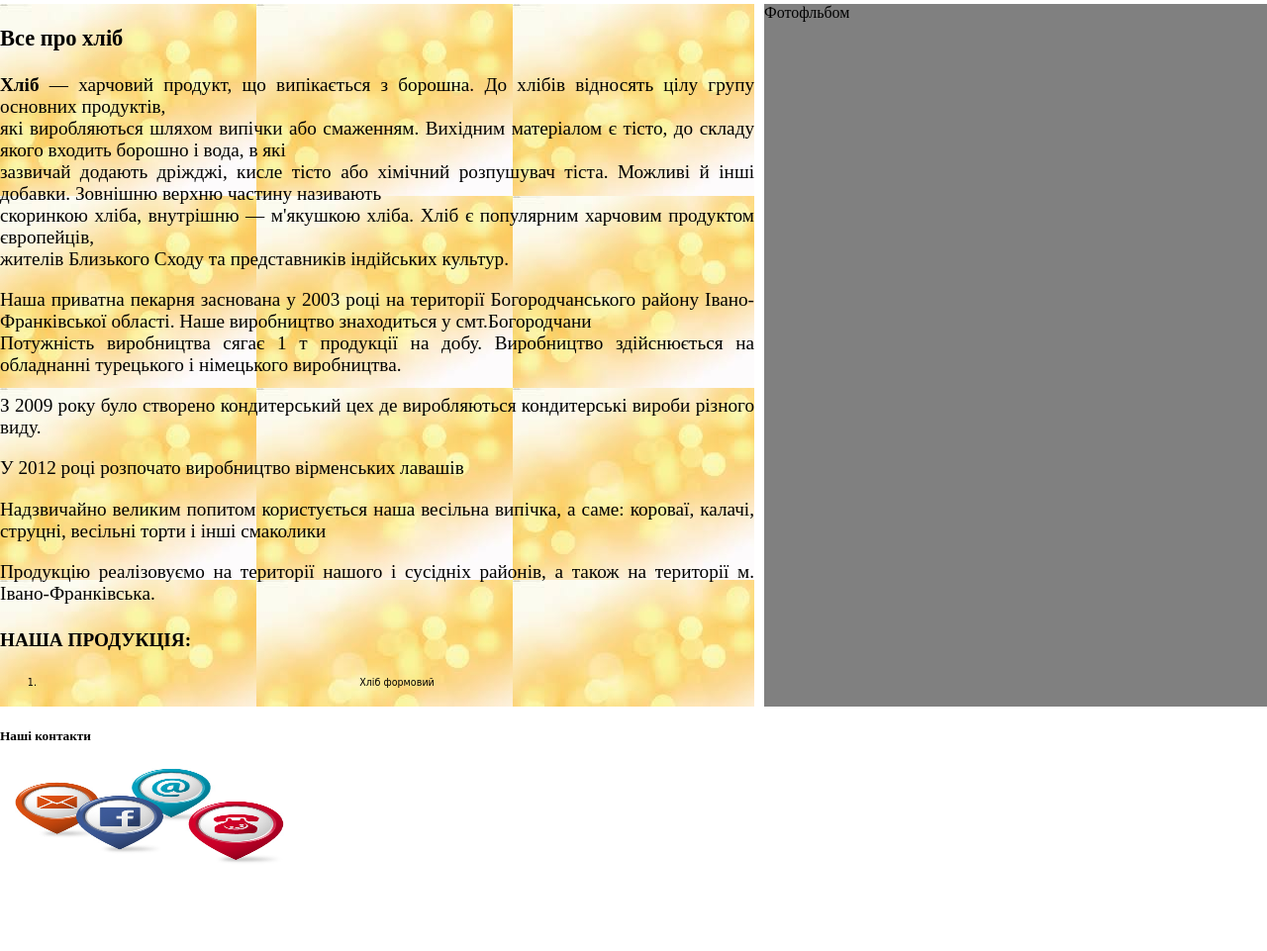
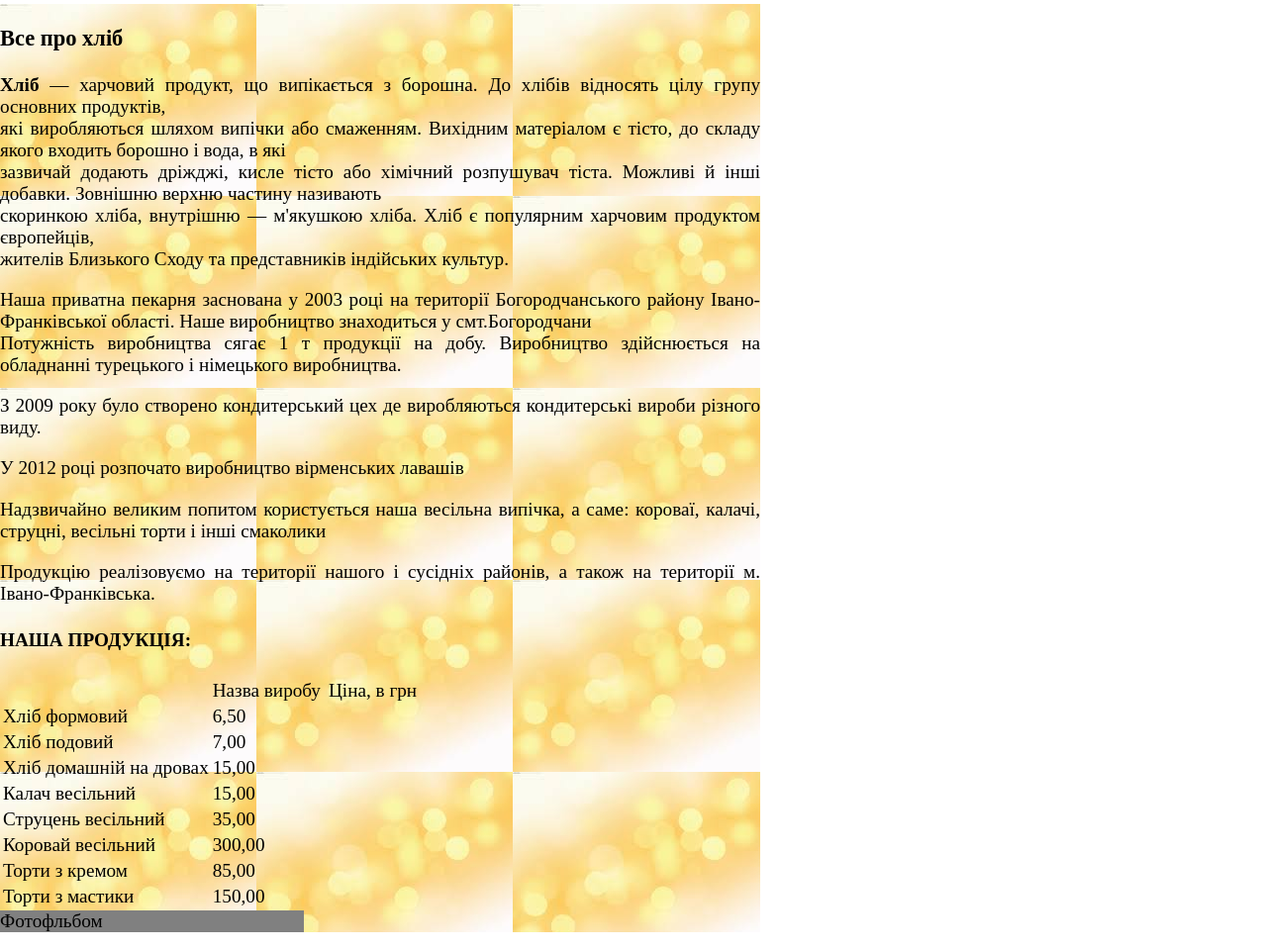
Before and after one commit to yursem11/my-first-site, a plain HTML site: page index.html in a window 1280 px wide. Shown: the part 448-1409 px from the top of the page at 99% size. Before the commit the page ends 1326 px from the top, so only its background shows below. Drawn offline with Linux system fonts and the light colour scheme.

Commit message:
add new files

```diff
--- a/index.css
+++ b/index.css
@@ -22,6 +22,7 @@ body {
             .head h1{
                 margin: auto;
                 position: absolute;
+                text-align: center;
                     }
             .head h2{
                 margin: auto;
--- a/index.html
+++ b/index.html
@@ -21,13 +21,10 @@
                         <a href="#about company">Про нас</a>
                         </li>
                     <li>
-                        <a href="#kinds of bread">Асортимент</a>
-                        </li>
-                    <li>
-                        <a href="#price">Ціни</a>
+                        <a href="#kinds of bread">Асортимент і ціни</a>
                         </li>
                         <li>
-                        <a href="#contacts">Контаки</a>
+                        <a href="#contact">Контаки</a>
                         </li>
                 </ul>
             </nav>
@@ -37,8 +34,8 @@
             </header>
             <section class="about-comp">
     <main class="text1">
-        <h3><b>Все про хліб</b></h3>
-        <p><strong>Хліб</strong> — харчовий продукт, що випікається з борошна. До хлібів відносять цілу групу основних продуктів, <br>
+       <div class="description>"><h3><b>Все про хліб</b></h3>
+        <p id="about company"><strong>Хліб</strong> — харчовий продукт, що випікається з борошна. До хлібів відносять цілу групу основних продуктів, <br>
         які виробляються шляхом випічки або смаженням. Вихідним матеріалом є тісто, до складу якого входить борошно і вода, в які <br>
         зазвичай додають дріжджі, кисле тісто або хімічний розпушувач тіста. Можливі й інші добавки. Зовнішню верхню частину називають <br>
         скоринкою хліба, внутрішню — м'якушкою хліба. Хліб є популярним харчовим продуктом європейців, <br>
@@ -49,14 +46,54 @@
         <p>У 2012 році розпочато виробництво вірменських лавашів</p>
         <p>Надзвичайно великим попитом користується наша весільна випічка, а саме: короваї, калачі, струцні, весільні торти і інші смаколики</p>
         <p>Продукцію реалізовуємо на території нашого і сусідніх районів, а також на території м. Івано-Франківська.</p>
-        <h4><b>НАША ПРОДУКЦІЯ:</b></h4>
-        <p><ol>
-            <li>Хліб формовий</li>
-            </ol></p>
+        </div>
+        <div class="products" id="kinds of bread"><h4><b>НАША ПРОДУКЦІЯ:</b></h4>
+          <table>
+              <th>
+                  <td>Назва виробу</td>
+              </th>
+              <th>
+                  <td>Ціна, в грн</td>
+              </th>
+            <tr>
+                <td>Хліб формовий</td>
+                <td>6,50</td>
+                </tr>
+                <tr>
+                    <td>Хліб подовий</td>
+                    <td>7,00</td>
+                </tr>
+                <tr>
+                    <td>Хліб домашній на дровах</td>
+                    <td>15,00</td>
+                </tr>
+                <tr>
+                    <td>Калач весільний</td>
+                    <td>15,00</td>
+                </tr>
+                <tr>
+                    <td>Струцень весільний</td>
+                    <td>35,00</td>
+                </tr>
+            <tr>
+                <td>Коровай весільний</td>
+                <td>300,00</td>
+            </tr>
+            <tr>
+                <td>Торти з кремом</td>
+                <td>85,00</td>
+            </tr>
+            <tr>
+                <td>Торти з мастики</td>
+                <td>150,00</td>
+            </tr>
+                </table>
+            </div>
+            <div
     </main>
     <aside id="right">Фотофльбом</aside>
     </section>
-    <section id="contacts">
+    <section class="contacts" id="contact">
       <div class="contacts">
 
        <h5>Наші контакти</h5>
```
